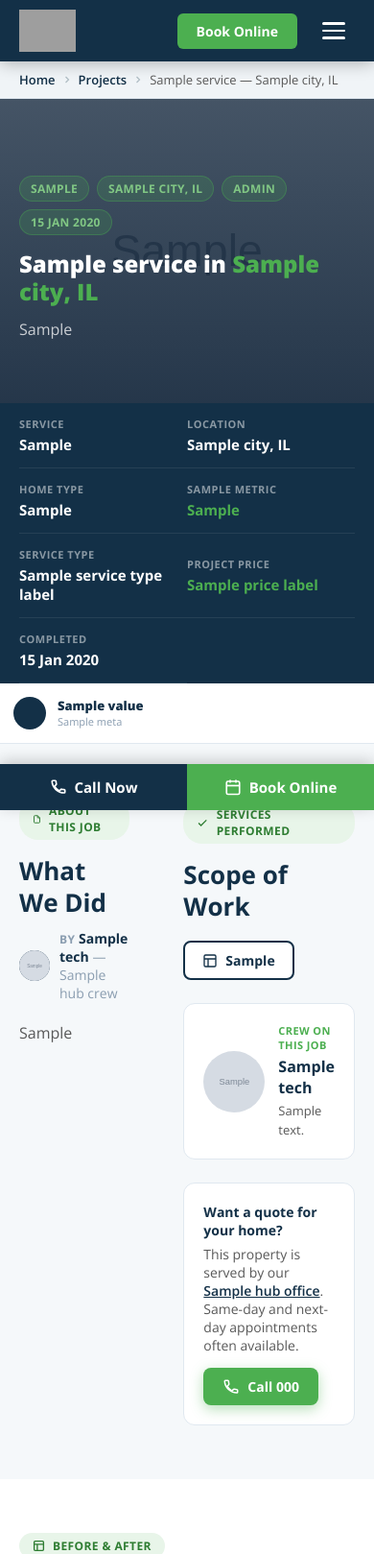
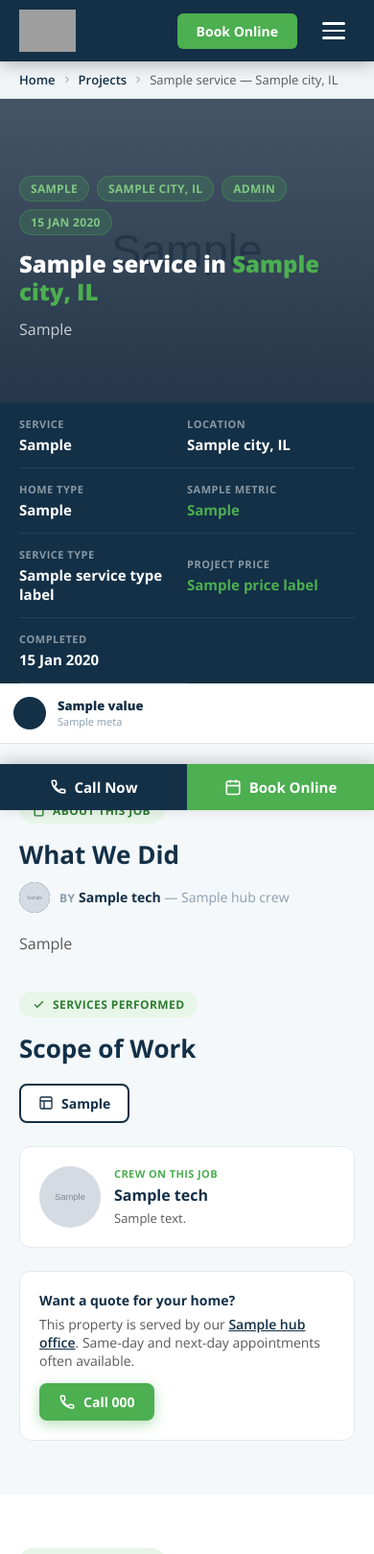
Before and after one commit to d-g-Websites/mww-new-projects-app, a Node server app: template templates/project-page.hbs in a window 390 px wide. Shown: the top 1619 px of the page at 96% size. Run offline with Node 20, Linux system fonts and the light colour scheme; the template is opened without the code that fills it: most values are stand-ins (such as "Sample title", 1, 10 or a date in 2020); grey boxes marked "Sample" are stand-in pictures; some libraries are stand-ins or nearby versions; grey boxes are pictures that could not be loaded.

Commit message:
Stack 'What We Did' + 'Scope of Work' into one column on mobile
The two-column narrative + scope grid was carrying its layout in an
inline style with no responsive break, so mobile viewports squeezed
both columns to half-width and the body copy ran one word per line.

Lifted the layout into a .proj-narrative-grid class and added it to
the mobile @media block so the columns stack at <768px, matching
how the before/after, link, and related grids already behave.

https://claude.ai/code/session_01YbZ9Tfa9rvGyR8itLoCZx8

```diff
--- a/templates/project-page.hbs
+++ b/templates/project-page.hbs
@@ -271,6 +271,7 @@ body { padding-top: 108px; font-family: "Open Sans", sans-serif; color: #595959;
 
 /* ── INTERNAL LINK BLOCK ── */
 .proj-link-grid { display: grid; grid-template-columns: 1fr 1fr; gap: 20px; }
+.proj-narrative-grid { display: grid; grid-template-columns: 1fr 1fr; gap: 56px; align-items: start; }
 .proj-link-card { display: flex; align-items: center; gap: 16px; background: #f5f8fa; border: 1px solid #e0e8f0; border-radius: 14px; padding: 24px; text-decoration: none; transition: border-color .2s, box-shadow .2s, transform .15s; }
 .proj-link-card:hover { border-color: rgba(76,175,80,.5); box-shadow: 0 6px 20px rgba(19,48,71,.1); transform: translateY(-2px); }
 .proj-link-icon { width: 48px; height: 48px; border-radius: 12px; background: #133047; display: flex; align-items: center; justify-content: center; flex-shrink: 0; }
@@ -340,6 +341,7 @@ body { padding-top: 108px; font-family: "Open Sans", sans-serif; color: #595959;
   .before-after-grid { grid-template-columns: 1fr; }
   .proj-link-grid { grid-template-columns: 1fr; }
   .proj-related-grid { grid-template-columns: 1fr; }
+  .proj-narrative-grid { grid-template-columns: 1fr; gap: 32px; }
   .btn-cta-phone { display: none; }
 }
 @media (min-width: 768px) and (max-width: 1024px) {
@@ -510,7 +512,7 @@ body { padding-top: 108px; font-family: "Open Sans", sans-serif; color: #595959;
 
 <!-- ═══ PROJECT NARRATIVE ═══ -->
 <div class="proj-section" style="background:#f5f8fa;">
-  <div class="proj-section-inner" style="display:grid;grid-template-columns:1fr 1fr;gap:56px;align-items:start;">
+  <div class="proj-section-inner proj-narrative-grid">
     <div>
       <div class="proj-section-label"><svg viewBox="0 0 24 24"><path d="M14 2H6a2 2 0 00-2 2v16a2 2 0 002 2h12a2 2 0 002-2V8z"/><polyline points="14 2 14 8 20 8"/></svg> About This Job</div>
       <h2 class="proj-section-title" style="margin-bottom:12px;">What We Did</h2>
```
